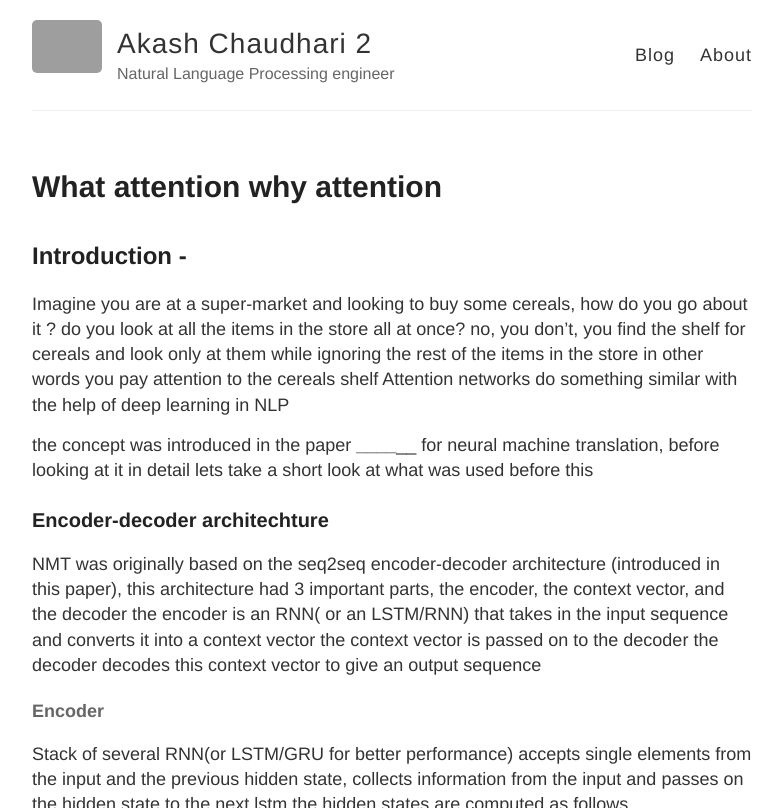
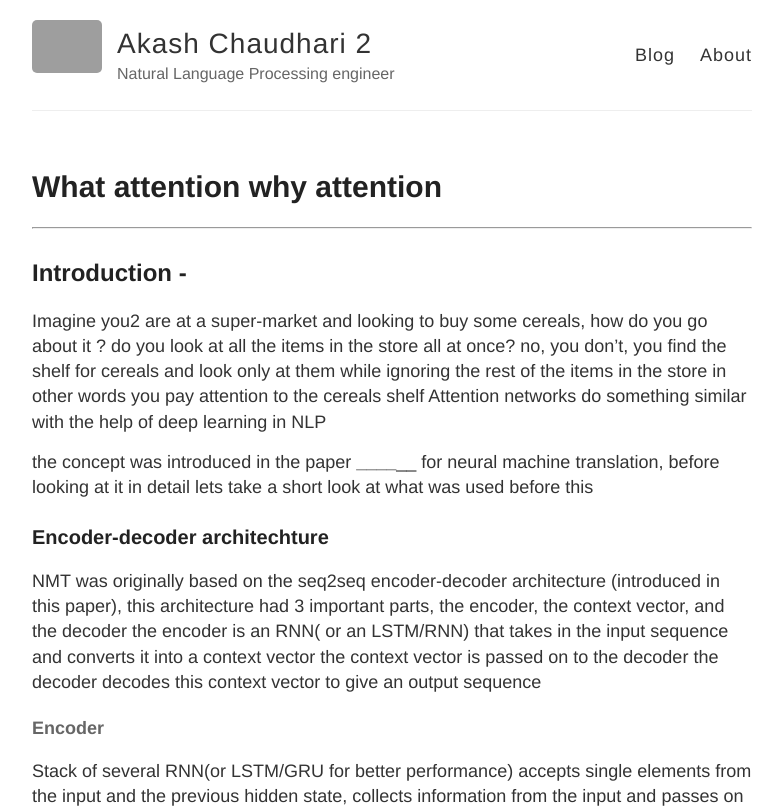
Before and after one commit to akashchaudhari98/akashchaudhari98.github.io, a Jekyll site: the page built from _posts/2020-6-12-what attention why attention.md, in a window 1280 px wide and 900 px high, cut to the strip 0-808 px from the top of the window. Shown: the whole strip, without its empty margins (248-1031 px from the left). Built offline with Jekyll 4.4.1, drawn with Linux system fonts in a browser that asks for light colours; our own code applies the rules of GitHub Pages for plain Markdown files; grey boxes are pictures that could not be loaded.

Commit message:
Update 2020-6-12-what attention why attention.md

```diff
--- a/_posts/2020-6-12-what attention why attention.md
+++ b/_posts/2020-6-12-what attention why attention.md
@@ -1,9 +1,10 @@
 
 
+---
 
 ## Introduction -
 
-Imagine you are at a super-market and looking to buy some cereals, how do you go about it ? do you look at all the items in the store all at once? no, you don't, you find the shelf for cereals and look only at them
+Imagine you<sub>2</sub> are at a super-market and looking to buy some cereals, how do you go about it ? do you look at all the items in the store all at once? no, you don't, you find the shelf for cereals and look only at them
 while ignoring the rest of the items in the store in other words you pay attention to the cereals shelf
 Attention networks do something similar with the help of deep learning in NLP
 
@@ -25,9 +26,8 @@ the hidden states are computed as follows
 <a href="https://www.codecogs.com/eqnedit.php?latex=\fn_phv&space;\large&space;h_t&space;=&space;f(W_h_h.h_t_{-1},W_h_x.x_t)" target="_blank"><img src="https://latex.codecogs.com/png.latex?\fn_phv&space;\large&space;h_t&space;=&space;f(W_h_h.h_t_{-1},W_h_x.x_t)" title="\large h_t = f(W_h_h.h_t_{-1},W_h_x.x_t)" /></a>
                              [image source] (https://smerity.com/articles/2016/google_nmt_arch.html)
 
-
-    W_hh are the weights associate with the previous input state
-    W_hx are the weights associated with the present input sequence
+   W_hh are the weights associate with the previous input state
+   W_hx are the weights associated with the present input sequence
 
 
 ![Image](https://smerity.com/media/images/articles/2016/gnmt_arch_1_enc_dec.svg)
```
